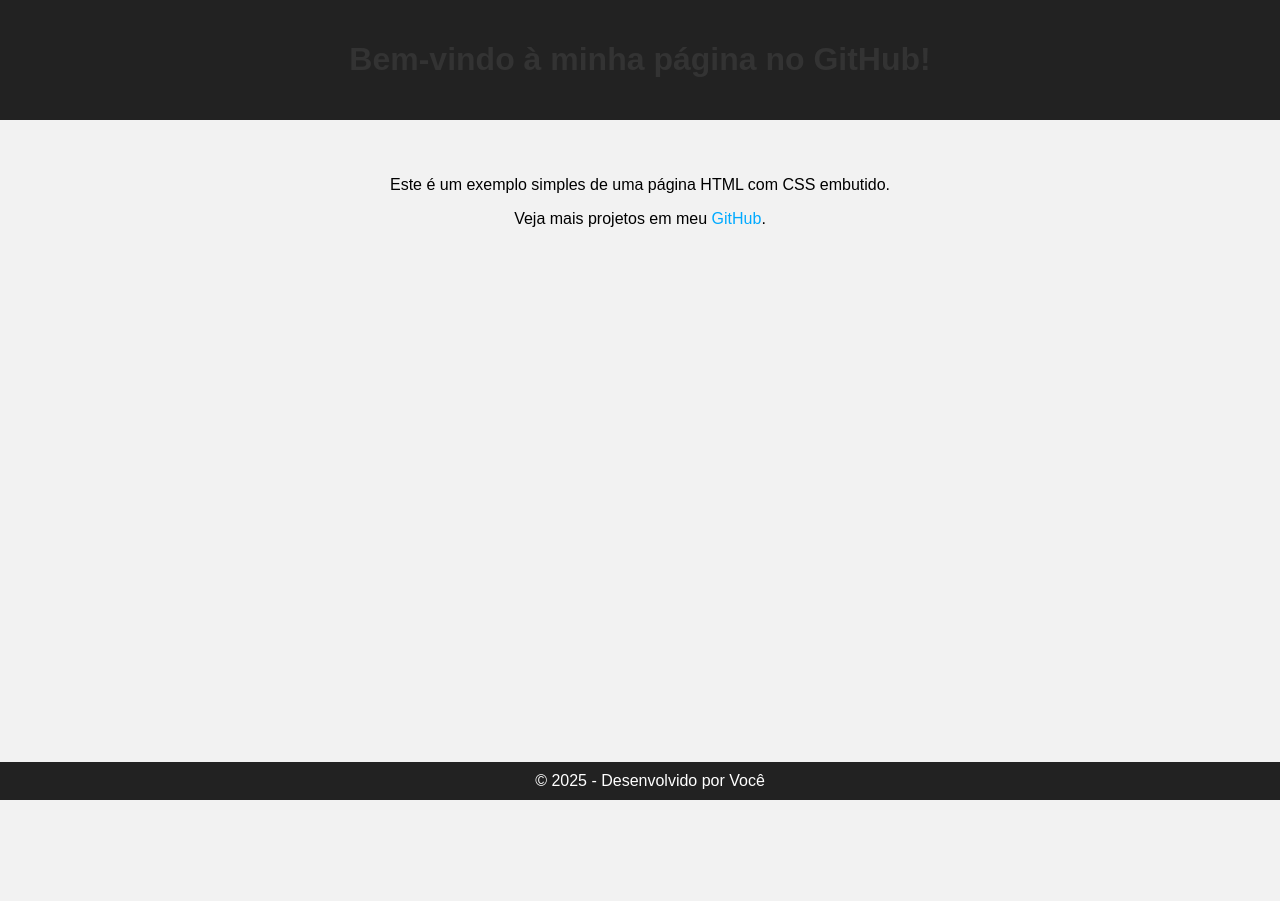
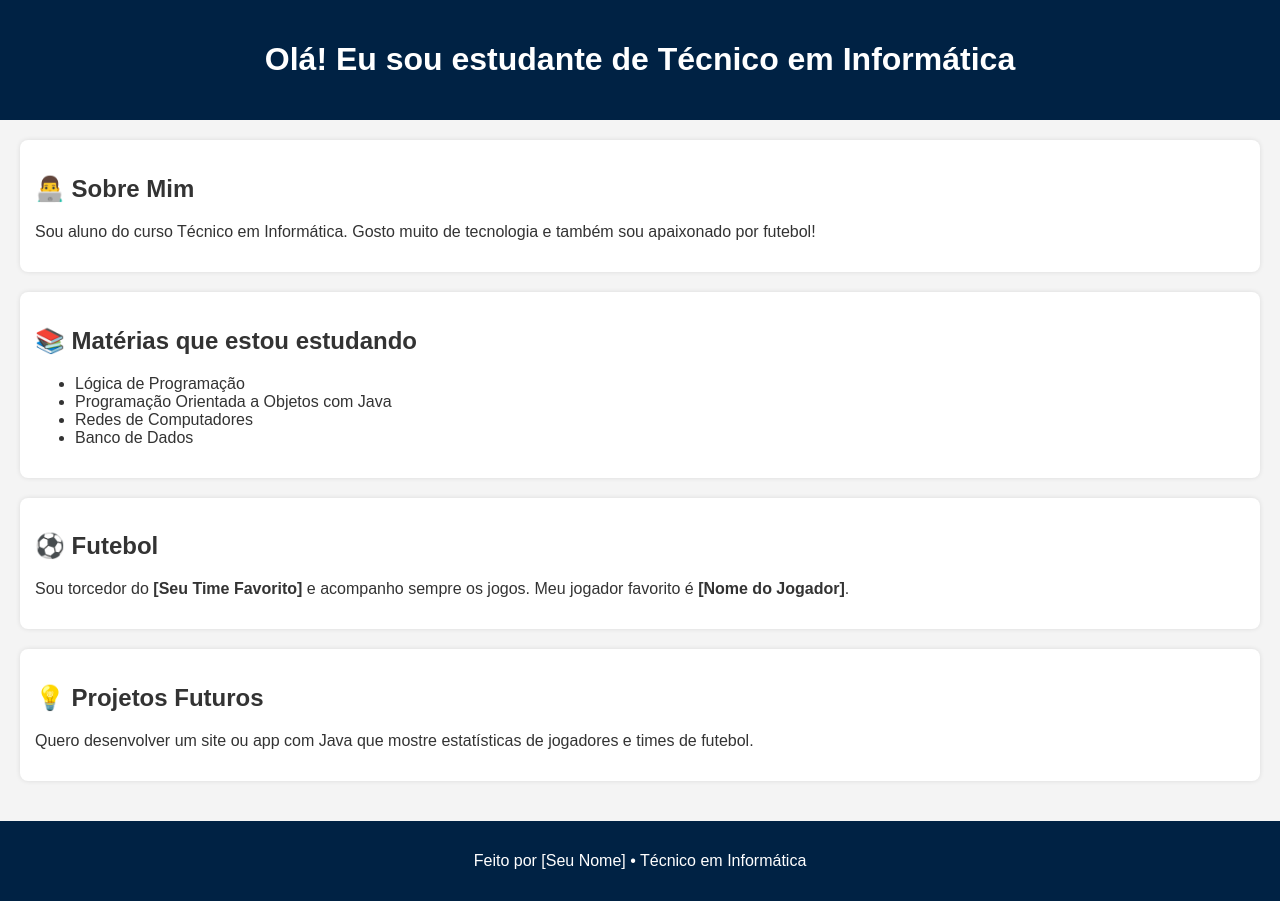
Before and after one commit to arturvinicio/perfil, a plain HTML site: page index.html in a window 1280 px wide. Before the commit the page ends 800 px from the top, so only its background shows below. Drawn offline with Linux system fonts and the light colour scheme.

Commit message:
Update index.html

```diff
--- a/index.html
+++ b/index.html
@@ -3,55 +3,43 @@
 <head>
     <meta charset="UTF-8">
     <meta name="viewport" content="width=device-width, initial-scale=1.0">
-    <title>Minha Página no GitHub</title>
-    <style>
-        body {
-            font-family: Arial, sans-serif;
-            background-color: #f2f2f2;
-            margin: 0;
-            padding: 0;
-        }
-        header {
-            background-color: #222;
-            color: white;
-            padding: 20px;
-            text-align: center;
-        }
-        main {
-            padding: 40px;
-            text-align: center;
-        }
-        h1 {
-            color: #333;
-        }
-        footer {
-            background-color: #222;
-            color: white;
-            text-align: center;
-            padding: 10px;
-            position: fixed;
-            width: 100%;
-            bottom: 0;
-        }
-        a {
-            color: #00aaff;
-            text-decoration: none;
-        }
-        a:hover {
-            text-decoration: underline;
-        }
-    </style>
+    <title>Meu Portfólio Técnico</title>
+    <link rel="stylesheet" href="style.css">
 </head>
 <body>
     <header>
-        <h1>Bem-vindo à minha página no GitHub!</h1>
+        <h1>Olá! Eu sou estudante de Técnico em Informática</h1>
     </header>
+
     <main>
-        <p>Este é um exemplo simples de uma página HTML com CSS embutido.</p>
-        <p>Veja mais projetos em meu <a href="https://github.com/seu-usuario" target="_blank">GitHub</a>.</p>
+        <section class="sobre">
+            <h2>👨‍💻 Sobre Mim</h2>
+            <p>Sou aluno do curso Técnico em Informática. Gosto muito de tecnologia e também sou apaixonado por futebol!</p>
+        </section>
+
+        <section class="materias">
+            <h2>📚 Matérias que estou estudando</h2>
+            <ul>
+                <li>Lógica de Programação</li>
+                <li>Programação Orientada a Objetos com Java</li>
+                <li>Redes de Computadores</li>
+                <li>Banco de Dados</li>
+            </ul>
+        </section>
+
+        <section class="futebol">
+            <h2>⚽ Futebol</h2>
+            <p>Sou torcedor do <strong>[Seu Time Favorito]</strong> e acompanho sempre os jogos. Meu jogador favorito é <strong>[Nome do Jogador]</strong>.</p>
+        </section>
+
+        <section class="projetos">
+            <h2>💡 Projetos Futuros</h2>
+            <p>Quero desenvolver um site ou app com Java que mostre estatísticas de jogadores e times de futebol.</p>
+        </section>
     </main>
+
     <footer>
-        &copy; 2025 - Desenvolvido por Você
+        <p>Feito por [Seu Nome] • Técnico em Informática</p>
     </footer>
 </body>
 </html>
```
